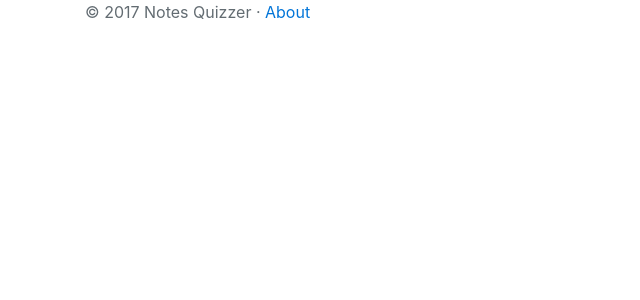
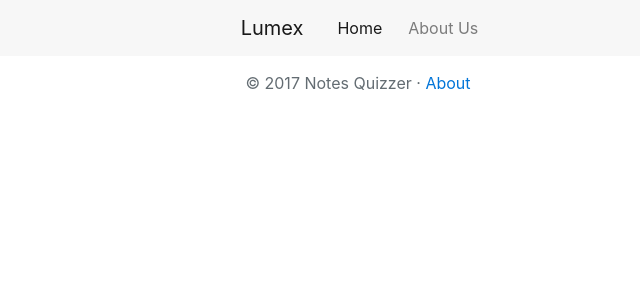
Before and after one commit to acohen1/notes-quizzer, a Django app: template quizzer/templates/quizzer/questions.html in a window 1280 px wide. Shown: the top 300 px of the page, without its empty margins (0-640 px from the left). Run offline with Django 3.2, Linux system fonts and the light colour scheme; the template is opened without the code that fills it, so the values that code supplies are empty; some libraries are stand-ins or nearby versions.

Commit message:
Parallel questions.html page

```diff
--- a/quizzer/templates/quizzer/questions.html
+++ b/quizzer/templates/quizzer/questions.html
@@ -20,9 +20,26 @@
 
   <body>
 
-    <!-- CODE HERE ALEX -->
+    <nav class="navbar navbar-toggleable-md navbar-light bg-faded">
+		<button class="navbar-toggler navbar-toggler-right" type="button" data-toggle="collapse" data-target="#navbarNavAltMarkup" aria-controls="navbarNavAltMarkup" aria-expanded="false" aria-label="Toggle navigation">
+			<span class="navbar-toggler-icon"></span>
+		</button>
+		<a class="navbar-brand" href="#" style="margin-left:18%;">Lumex</a>
+		<div class="collapse navbar-collapse" id="navbarNavAltMarkup">
+			<div class="navbar-nav">
+				<a class="nav-item nav-link active" href="#" style="margin-left:10px;">Home <span class="sr-only">(current)</span></a>
+				<a class="nav-item nav-link" href="#" style="margin-left:10px;">About Us</a>
+			</div>
+		</div>
+	</nav>
 
-    <footer class="footer">
+    <div class="container" style="margin-bottom:15px;">
+
+
+
+    </div>
+
+    <footer class="footer" style="margin-left:18%;">
   	  <div class="container">
 		<p class="text-muted">&copy; <script>document.write(new Date().getFullYear());</script> Notes Quizzer · <a href="/about">About</a></p>
   	  </div>
```
